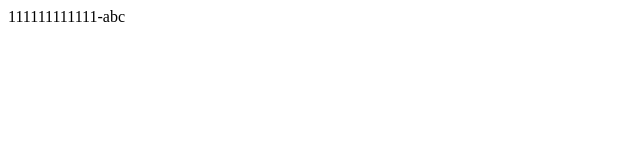
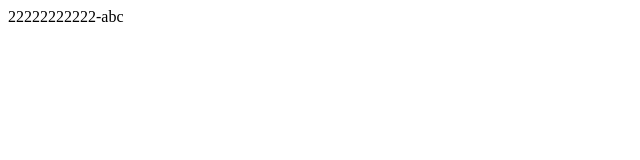
Before and after one commit to bzk2016/two, a plain HTML site: page index.html in a window 1280 px wide. Shown: the full height of the page, 0-640 px from the left. Drawn offline with Linux system fonts and the light colour scheme.

Commit message:
改为2222-abc

```diff
--- a/index.html
+++ b/index.html
@@ -5,6 +5,6 @@
 	<title>Document</title>
 </head>
 <body>
-	111111111111-abc
+22222222222-abc
 </body>
 </html>
```
